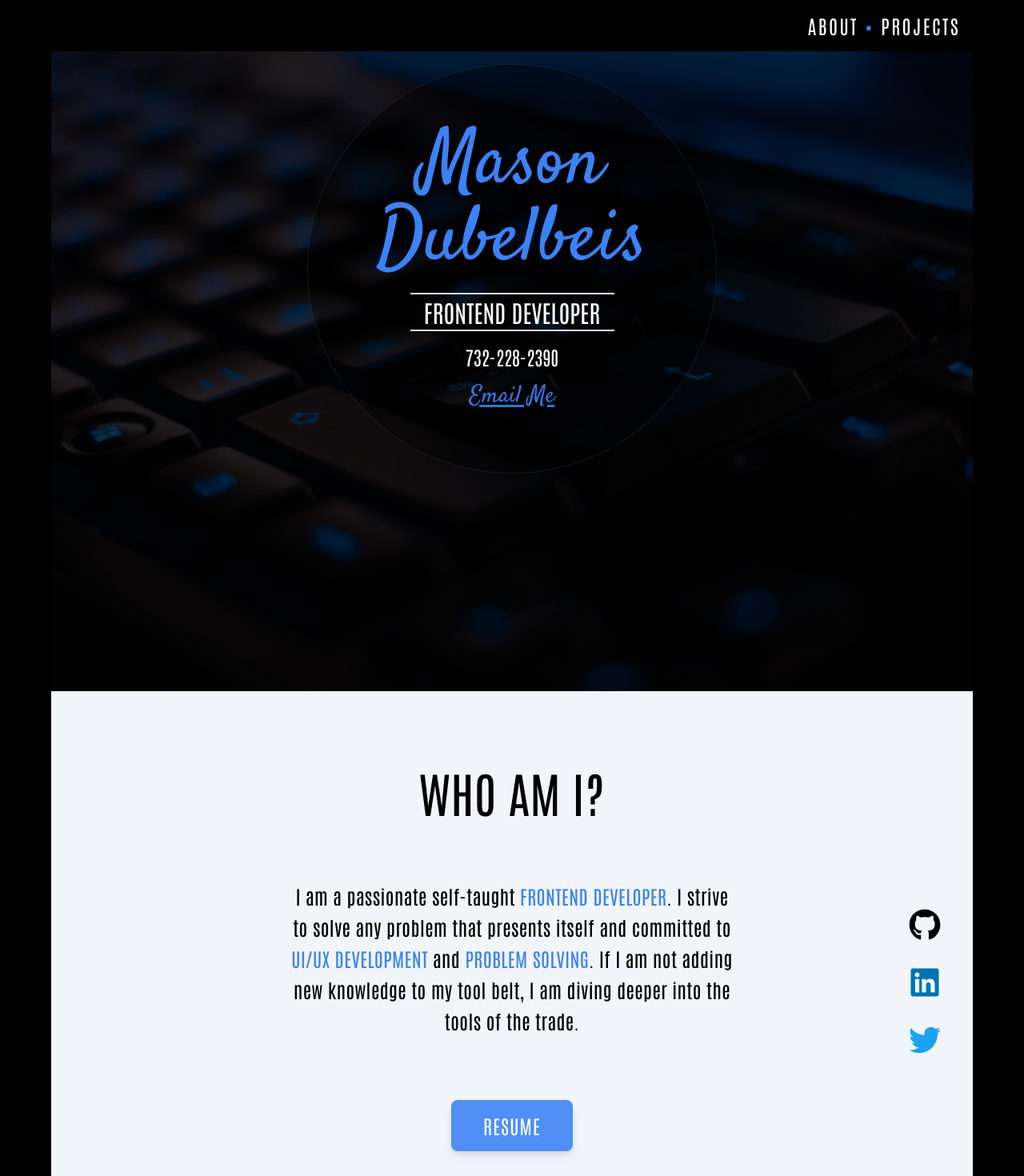
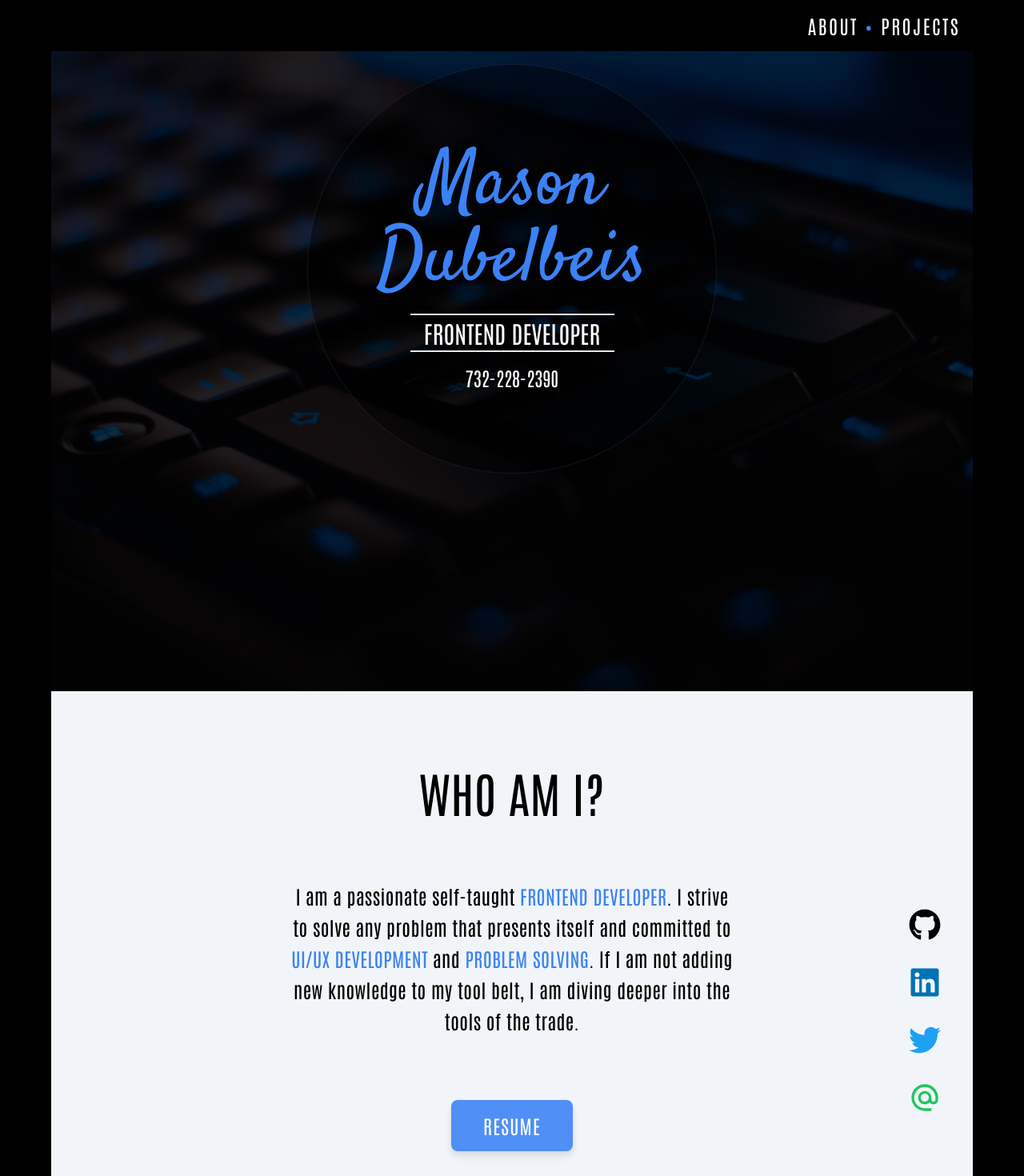
Before and after one commit to mdubelbeis/portfolio-v2, a React (Vite) app: page / in a window 1280 px wide. Shown: the top 1470 px of the page at 80% size. Built offline with nearby package versions, Linux system fonts and the light colour scheme.

Commit message:
set new icon for email in Contact component

```diff
--- a/src/components/Contact.tsx
+++ b/src/components/Contact.tsx
@@ -1,5 +1,6 @@
 import { useState } from 'react';
 import { FaGithub, FaLinkedin, FaTwitter, FaHamburger } from 'react-icons/fa';
+import {MdAlternateEmail} from 'react-icons/md'
 
 import React from 'react';
 
@@ -34,6 +35,13 @@ const Contact: React.FC = () => {
               <FaTwitter size={40} className="text-[#1DA1F2]" />
             </a>
           </div>
+          <div>
+          <a
+              href="mailto:mason.dubelbeis@gmail.com.com"
+            >
+              <MdAlternateEmail size={40} className="text-green-500"/>
+            </a>
+          </div>
         </div>
         <div className="flex justify-center">
           <button className="lg:hidden" onClick={handleMenuClick}>
--- a/src/components/Hero.tsx
+++ b/src/components/Hero.tsx
@@ -11,14 +11,6 @@ const Hero: React.FC = () => {
             FRONTEND DEVELOPER
           </li>
           <li className="text-md mt-2 md:text-lg lg:mt-4 lg:text-2xl">732-228-2390</li>
-          <li className="text-md mt-2 font-hero-title md:text-lg lg:mt-4 lg:text-3xl">
-            <a
-              className="animate-pulse text-blue-500 underline underline-offset-4 hover:text-white"
-              href="mailto:mason.dubelbeis@gmail.com.com"
-            >
-              Email Me
-            </a>
-          </li>
         </ul>
       </div>
       {/* <div className="absolute bottom-60 text-blue-500">
```
